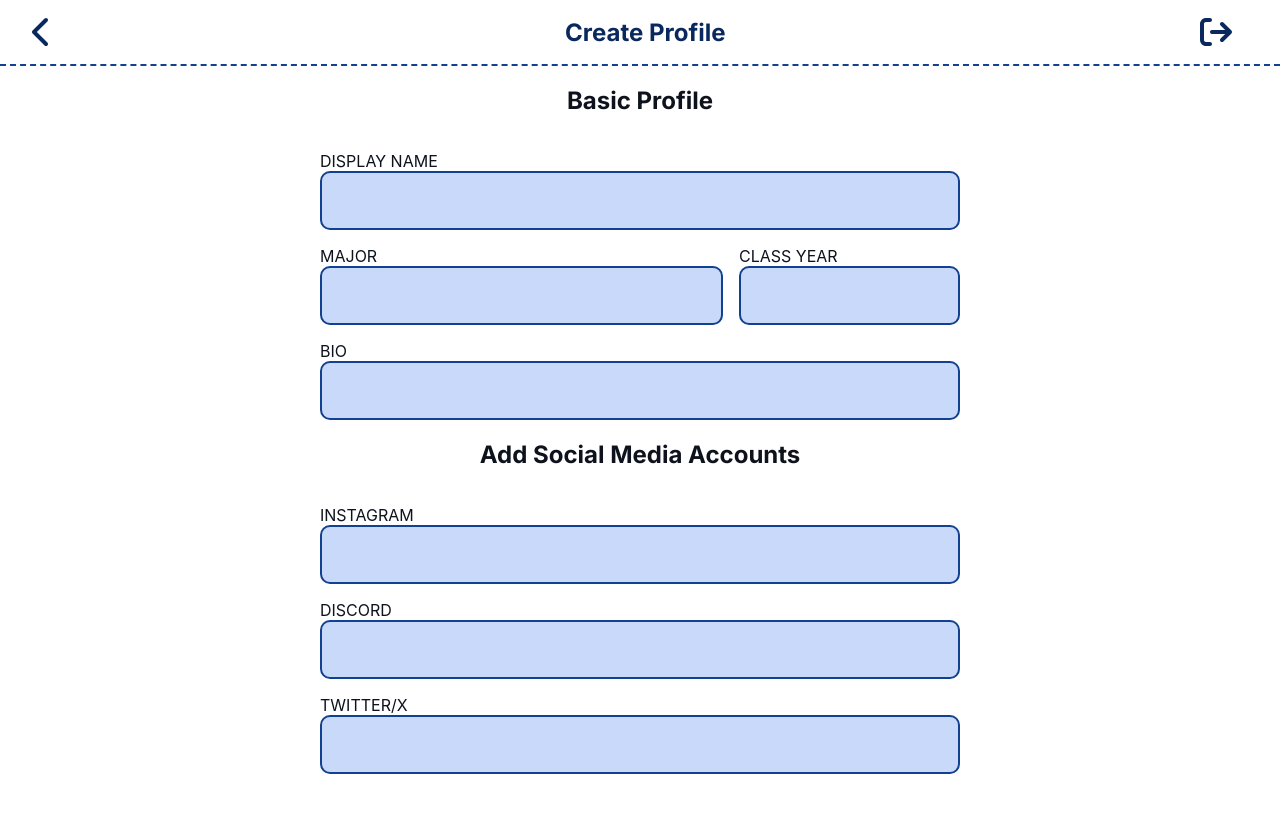
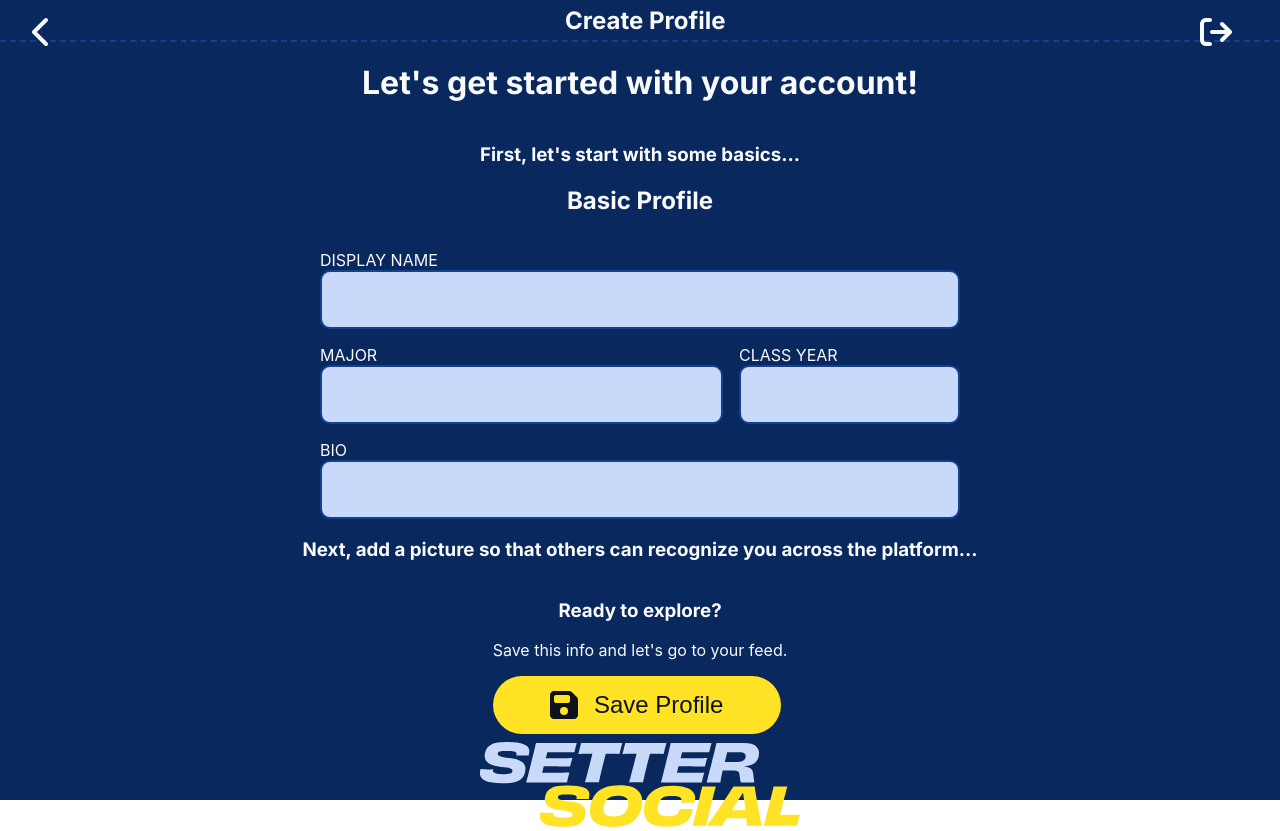
Before and after one commit to paceuniversity/cs491fall2024team4, a React (Create React App) app in the folder setter-social/: page /signup/newprofile in a window 1280 px wide. Before the commit the page ends 800 px from the top, so only its background shows below. Built offline with nearby package versions, Linux system fonts and the light colour scheme.

Commit message:
Updates to Create Profile screen

```diff
--- /dev/null
+++ b/setter-social/src/components/buttons/SaveProfileButton.js
@@ -0,0 +1,13 @@
+import '../../styles/buttons.css';
+
+import { FontAwesomeIcon } from '@fortawesome/react-fontawesome';
+import { faFloppyDisk } from '@fortawesome/free-solid-svg-icons';
+
+const SaveProfileButton = ({ size = '' }) => (
+    <button className='icon-button' type='submit' style={{ width: size }}>
+        <FontAwesomeIcon icon={faFloppyDisk} />
+        Save Profile
+    </button>
+);
+
+export default SaveProfileButton;
--- /dev/null
+++ b/setter-social/src/components/headers/SecondaryHeader.js
@@ -0,0 +1,25 @@
+import '../../styles/buttons.css';
+import '../../styles/headers.css';
+
+import wmDark from '../../assets/wordmark-dark.svg';
+import { FontAwesomeIcon } from '@fortawesome/react-fontawesome';
+import { faChevronLeft, faArrowRightFromBracket, faXmark, faGear } from '@fortawesome/free-solid-svg-icons';
+
+const SecondaryHeader = ({ screenName = '', backBtn = 'hidden', closeBtn = 'hidden', settingsBtn ='hidden', logOutBtn = 'hidden', showLogo = 'hidden' }) => (
+    <div className='primary__header' style={{ color: 'var(--chalk__white)'}}>
+        <i>
+            <FontAwesomeIcon icon={faChevronLeft} className='icon-left' style={{visibility: backBtn}}/>
+            <FontAwesomeIcon icon={faXmark} className='icon-left' style={{visibility: closeBtn}}/>
+        </i>
+        <span>
+            <h2 style={{ margin: '0 auto', position: 'absolute' }}>{screenName}</h2>
+            <img alt='Blue SetterSocial logo' src={wmDark} style={{ visibility: showLogo, margin: '0 auto' }} />
+        </span>
+        <i>
+            <FontAwesomeIcon icon={faArrowRightFromBracket} className='icon-right' style={{visibility: logOutBtn}}/>
+            <FontAwesomeIcon icon={faGear} className='icon-right' style={{visibility: settingsBtn}}/>
+        </i>
+    </div>
+);
+
+export default SecondaryHeader;
--- a/setter-social/src/pages/CreateProfile.js
+++ b/setter-social/src/pages/CreateProfile.js
@@ -1,16 +1,35 @@
 import '../theme.css';
 
 import PrimaryHeader from '../components/headers/PrimaryHeader';
+import SecondaryHeader from '../components/headers/SecondaryHeader';
 import BackButton from '../components/buttons/BackButton';
-import AddSocial from '../components/forms/AddSocialMediaForm';
 import BasicProfileForm from '../components/forms/BasicProfileForm';
+import SaveProfileButton from '../components/buttons/SaveProfileButton';
+import WordMarkDark from '../components/logos/WordmarkDark';
 
 function CreateProfile() {
     return(
-        <div className='flex-center-col'>
-            <PrimaryHeader screenName='Create Profile' backBtn='visible' logOutBtn='visible' />
-            <BasicProfileForm />
-            <AddSocial />
+        <div className='flex-center-col dark-theme'>
+            <SecondaryHeader screenName='Create Profile' backBtn='visible' logOutBtn='visible' />
+            <div>
+                <h1 className='text-center'>Let's get started with your account!</h1>
+            </div>
+            <div>
+                <h3 className='text-center'>First, let's start with some basics...</h3>
+                <BasicProfileForm />
+            </div>
+            <div>
+                <h3 className='text-center'>Next, add a picture so that others can recognize you across the platform...</h3>
+            </div>
+            <div>
+                <h3 className='text-center'>Ready to explore?</h3>
+                <p className='text-center'>Save this info and let's go to your feed.</p>
+                <SaveProfileButton size='18rem' />
+            </div>
+            <div>
+                <WordMarkDark size='20rem' />
+            </div>
+
             {/* <BackButton /> */}
 {/*             <div>
             Create Profile Screen
--- a/setter-social/src/styles/forms.css
+++ b/setter-social/src/styles/forms.css
@@ -22,14 +22,16 @@ h2 {
 
 .form__container-grid {
     display: grid;
+    column-gap: 1rem;
     grid-template-columns: repeat(3, 1fr);
     grid-template-rows: repeat(3, 1fr);
-    column-gap: 1rem;
+    margin: auto;
 }
 
 .form__container-flex {
     display: flex;
     flex-direction: column;
+    margin: auto;
 }
 
 /* for computer screens */
--- a/setter-social/src/theme.css
+++ b/setter-social/src/theme.css
@@ -18,6 +18,13 @@
 .dark-theme {
     background: var(--varsity__navy);
     color: var(--chalk__white);
+    height: 100vh;
+    width: auto;
+}
+
+.light-theme {
+    background: var(--chalk__white);
+    color: var(--varsity__navy);
     height: 100vh;
     width: auto;
 }
```
